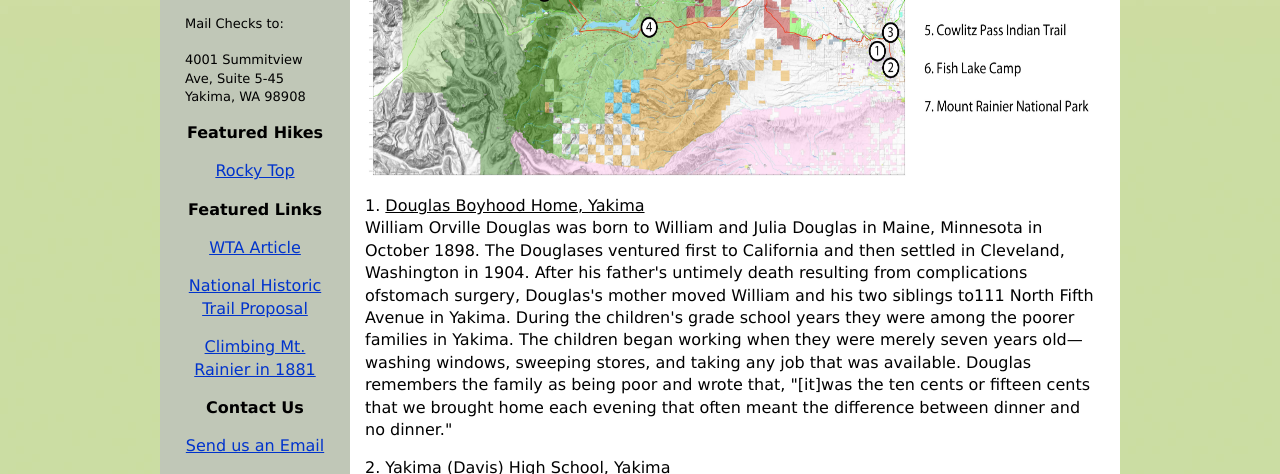
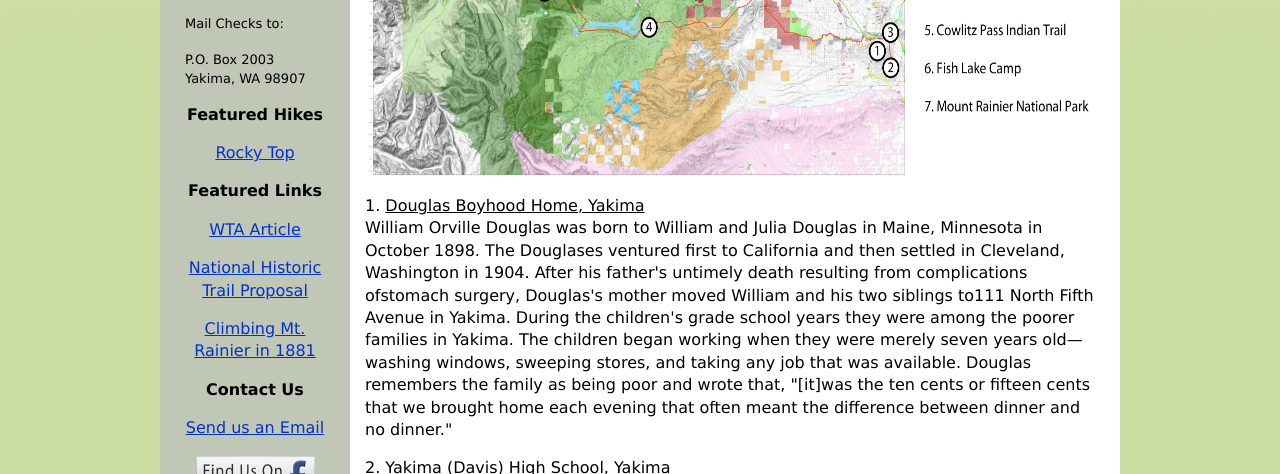
Before and after one commit to wodtrail/wodtrail.github.io, a plain HTML site: page map.html in a window 1280 px wide. Shown: the part 626-1100 px from the top of the page. Drawn offline with Linux system fonts and the light colour scheme.

Commit message:
Update map.html

```diff
--- a/map.html
+++ b/map.html
@@ -191,7 +191,7 @@ ul.nav a:hover, ul.nav a:active, ul.nav a:focus { /* this changes the background
 <input type="image" src="https://www.paypalobjects.com/en_US/i/btn/btn_donateCC_LG.gif" border="0" name="submit" alt="PayPal - The safer, easier way to pay online!">
 <img alt="" border="0" src="https://www.paypalobjects.com/en_US/i/scr/pixel.gif" width="2" height="1">
 </form></center>
-<p><font size="-1"><br>Mail Checks to:</br><br>4001 Summitview Ave, Suite 5-45 Yakima, WA 98908</br></font></p>
+<p><font size="-1"><br>Mail Checks to:</br><br>P.O. Box 2003 Yakima, WA 98907</br></font></p>
   <p align="center"><strong>Featured Hikes</strong></p>
 <p align="center"><a href="rockytop.html">Rocky Top </a></p>
     <p align="center"><strong>Featured Links</strong></p>
```
